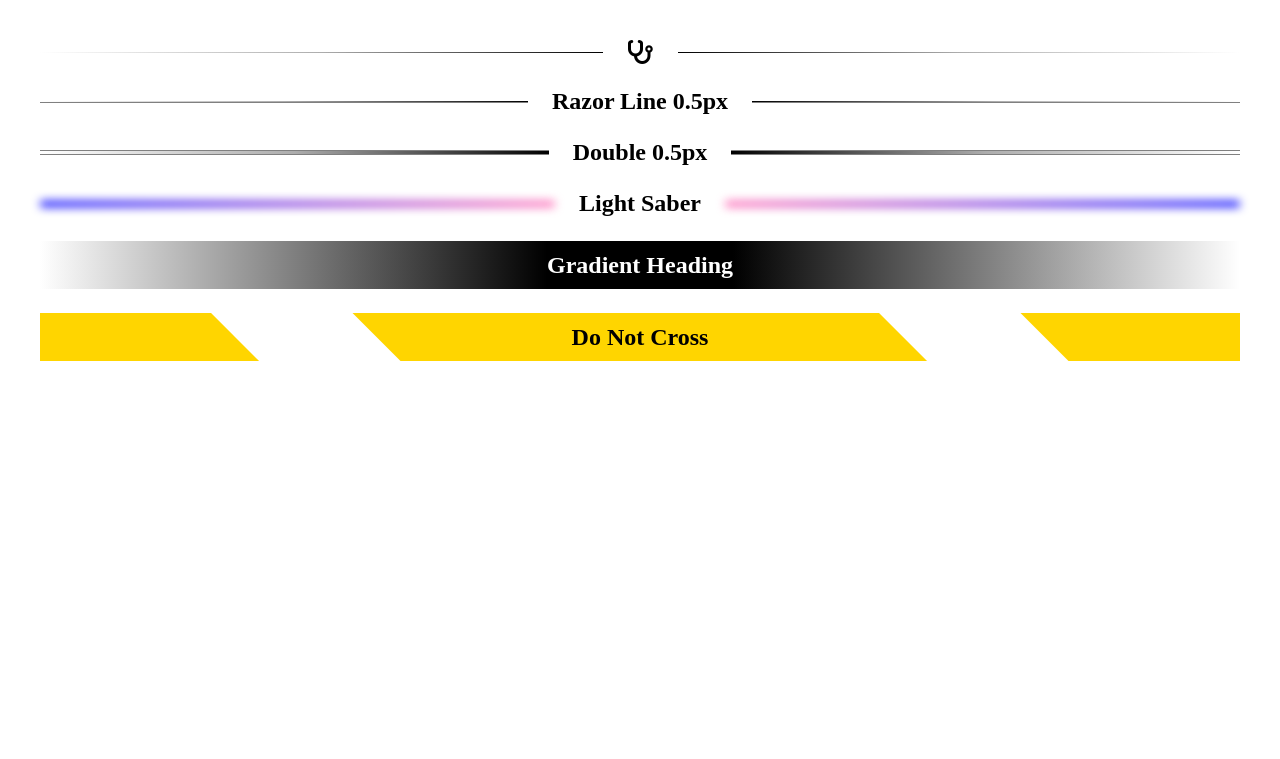
After one commit to davidayodele/phpForms, a PHP site: page /hr_designs2.html in a window 1280 px wide. The commit adds this page. Shown: the top 759 px of the page. Run offline with PHP 8.4, Linux system fonts and the light colour scheme; some libraries are stand-ins or nearby versions.

```diff
--- a/codeblock1_pac.php
+++ b/codeblock1_pac.php
@@ -20,7 +20,7 @@ AMTI Bookmark! -->
 <!-- notes: blue: #273C69, red: #B8272E, yellow: EAC34D, dgray: #47484a;
 
 
-5) canyons-382549197 1) downtown-384405427 2) entrance-384669026 3) actv-384674057 4) floor-384675996,384908547
+5) canyons-382549197 (short-fading: 392367627) 1) downtown-384405427 2) entrance-384669026 3) actv-384674057 4) floor-384675996,384908547
 6) applause-384689797
 -->
 
--- /dev/null
+++ b/hr_designs2.html
@@ -0,0 +1,107 @@
+<html>
+<script src='https://kit.fontawesome.com/a076d05399.js'></script>
+
+<!--<h2 class="divider line one-line" contenteditable>Simple 1px</h2>-->
+
+<h2 class="divider line one-line" contenteditable>
+<i class='fa pre-button'>&#xf0f1;</i>
+</h2>
+
+<h2 class="divider line razor" contenteditable>Razor Line 0.5px</h2>
+
+<h2 class="divider line double-razor" contenteditable>Double 0.5px</h2>
+
+<h2 class="divider line glow" contenteditable>Light Saber</h2>
+
+<h2 class="divider gradient" contenteditable>Gradient Heading</h2>
+
+<h2 class="divider donotcross" contenteditable>Do Not Cross</h2>
+</html>
+
+<style type="text/css">
+body {
+	 margin: 40px;
+}
+ .divider {
+	 display: flex;
+}
+ .divider:before, .divider:after {
+	 content: "";
+	 flex: 1;
+}
+ .line {
+	 align-items: center;
+	 margin: 1em -1em;
+}
+ .line:before {
+    background-image: -webkit-linear-gradient(left, #ffffff, #adadad, #000000);
+    background-image: -moz-linear-gradient(left, #ffffff, #adadad, #000000);
+    background-image: -ms-linear-gradient(left, #ffffff, #adadad, #000000);
+    background-image: -o-linear-gradient(left, #ffffff, #adadad, #000000);
+    height: 1px;
+    /* background-image: -webkit-linear-gradient(left , white 2%, #E6E6E6 50%, white 98%); */
+    margin: 0 1em;
+}
+
+.line:after {
+    background-image: -webkit-linear-gradient(left, #000000, #adadad, #ffffff);
+    background-image: -moz-linear-gradient(left, #000000, #adadad, #ffffff);
+    background-image: -ms-linear-gradient(left, #000000, #adadad, #ffffff);
+    background-image: -o-linear-gradient(left, #000000, #adadad, #ffffff);
+    height: 1px;
+    /* background-image: -webkit-linear-gradient(left , white 2%, #E6E6E6 50%, white 98%); */
+    margin: 0 1em;
+}
+
+ .one-line:before, .one-line:after {
+	 /*background: black;*/
+}
+ .razor:before, .razor:after {
+	 box-shadow: 0 0.5px 0 black;
+}
+ .double-razor:before, .double-razor:after {
+	 height: 3px;
+	 box-shadow: 0 -0.5px 0 black, 0 0.5px 0 black;
+	 border-width: 0;
+}
+ .glow:before, .glow:after {
+	 height: 6px;
+	 -webkit-filter: blur(5px);
+	 border-radius: 5px;
+}
+ .glow:before {
+	 background: linear-gradient(to right, blue, hotpink);
+}
+ .glow:after {
+	 background: linear-gradient(to left, blue, hotpink);
+}
+ .gradient {
+	 align-items: stretch;
+	 margin: 1em 0;
+	 height: 2em;
+	 line-height: 2em;
+	 color: white;
+	 background: black;
+}
+ .gradient:before {
+	 background: linear-gradient(to right, white, black);
+}
+ .gradient:after {
+	 background: linear-gradient(to left, white, black);
+}
+ .donotcross {
+	 overflow: hidden;
+	 align-items: center;
+	 background: #ffd500;
+	 color: black;
+	 height: 2em;
+	 line-height: 2em;
+}
+ .donotcross:before, .donotcross:after {
+	 background: white;
+	 padding: 50px 0;
+	 height: 0;
+	 transform: rotate(45deg);
+}
+
+</style>
```
Also changed, not shown: hr_designs.html (added, +227 -0 lines).
